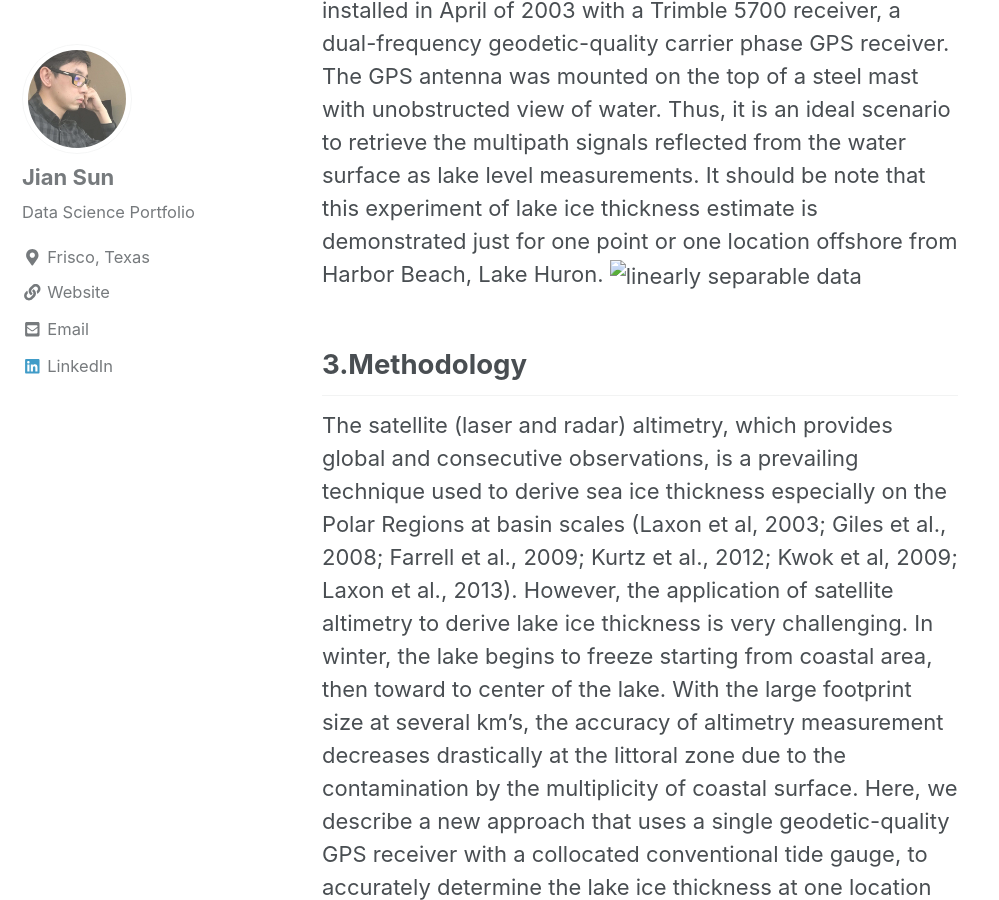
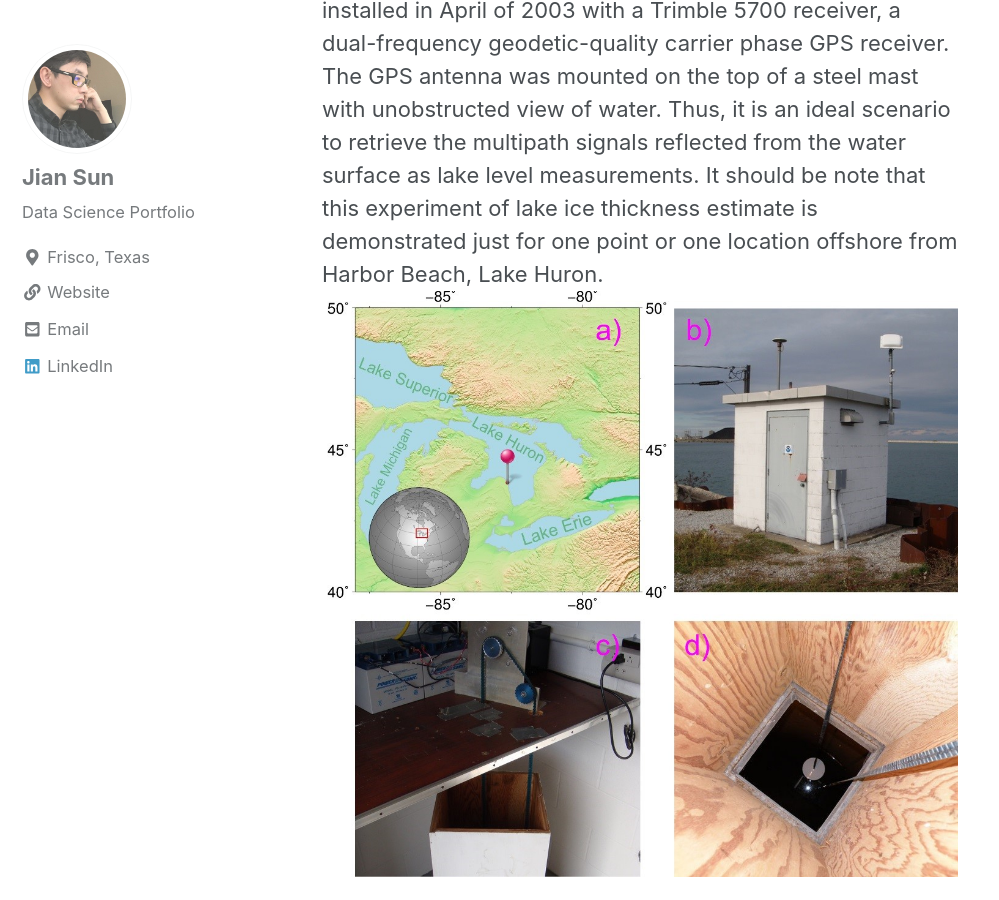
Before and after one commit to jianv/jianv.github.io, a Jekyll site: the page built from _posts/2017-08-21-gpsr-lakeice.md, in a window 1280 px wide and 900 px high, scrolled down 1709 px. Shown: the whole window, without its empty margins (0-999 px from the left). Built offline with Jekyll 4.4.1, drawn with Linux system fonts in a browser that asks for light colours; nearby versions of some CDN libraries; formulas are drawn with MathJax 3.

Commit message:
Update 2017-08-21-gpsr-lakeice.md

```diff
--- a/_posts/2017-08-21-gpsr-lakeice.md
+++ b/_posts/2017-08-21-gpsr-lakeice.md
@@ -12,23 +12,23 @@
 
 ## 2.Station Installation
   The Harbor Beach GPS site is named as “HBCH”, managed by NOAA’s National Geodetic Survey (NGS), is located at the coastal areas of Lake Huron, Michigan. It was originally installed in April of 2003 with a Trimble 5700 receiver, a dual-frequency geodetic-quality carrier phase GPS receiver. The GPS antenna was mounted on the top of a steel mast with unobstructed view of water. Thus, it is an ideal scenario to retrieve the multipath signals reflected from the water surface as lake level measurements. It should be note that this experiment of lake ice thickness estimate is demonstrated just for one point or one location offshore from Harbor Beach, Lake Huron.
-  <img src="{{ site.url }}{{ site.baseurl }}/images/gpsr-lakeice/2_1.jpg" alt="linearly separable data">
+  <img src="{{ site.url }}{{ site.baseurl }}/images/gpsr_lakeice/2_1.jpg" alt="linearly separable data">
 
 ## 3.Methodology
   The satellite (laser and radar) altimetry, which provides global and consecutive observations, is a prevailing technique used to derive sea ice thickness especially on the Polar Regions at basin scales (Laxon et al, 2003; Giles et al., 2008; Farrell et al., 2009; Kurtz et al., 2012; Kwok et al, 2009; Laxon et al., 2013). However, the application of satellite altimetry to derive lake ice thickness is very challenging. In winter, the lake begins to freeze starting from coastal area, then toward to center of the lake. With the large footprint size at several km’s, the accuracy of altimetry measurement decreases drastically at the littoral zone due to the contamination by the multiplicity of coastal surface. Here, we describe a new approach that uses a single geodetic-quality GPS receiver with a collocated conventional tide gauge, to accurately determine the lake ice thickness at one location offshore of Harbor Beach, on Lake Huron, Michigan.
-  <img src="{{ site.url }}{{ site.baseurl }}/images/gpsr-lakeice/3_1.png" alt="linearly separable data">
+  <img src="{{ site.url }}{{ site.baseurl }}/images/gpsr_lakeice/3_1.png" alt="linearly separable data">
   The figure shows the schematic of a GPS antenna affected by multipath signal reflected from the ice surface. The direct signals are interfered by the reflected signals due the phase difference. Although the ice has different properties of conductivity and relative permittivity with sea water, this interference pattern is visible as oscillations in the SNR data. From the simulated results in Chapter 2, the reflector height between GPS antenna and ice surface, can be accurately calculated by the dominant oscillation frequency. In other words, the ice surface height can also be obtained by the SNR technique. Therefore, the lake ice thickness T is as follow,
   $$T=h_ice-h_water$$
   The figure shows daily surface heights from GPS observation and conventional tide gauge. The ice thickness is equal the difference between these two measurements.
-  <img src="{{ site.url }}{{ site.baseurl }}/images/gpsr-lakeice/3_2.png" alt="linearly separable data">
+  <img src="{{ site.url }}{{ site.baseurl }}/images/gpsr_lakeice/3_2.png" alt="linearly separable data">
 
 ## 4.Results
-  <img src="{{ site.url }}{{ site.baseurl }}/images/gpsr-lakeice/4_1.png" alt="linearly separable data">
-  <img src="{{ site.url }}{{ site.baseurl }}/images/gpsr-lakeice/4_2.png" alt="linearly separable data">
+  <img src="{{ site.url }}{{ site.baseurl }}/images/gpsr_lakeice/4_2.png" alt="linearly separable data">
+  <img src="{{ site.url }}{{ site.baseurl }}/images/gpsr_lakeice/4_1.png" alt="linearly separable data">
 
 ## 5.Results and Discussion
-  <img src="{{ site.url }}{{ site.baseurl }}/images/gpsr-lakeice/5_2.png" alt="linearly separable data">
-  <img src="{{ site.url }}{{ site.baseurl }}/images/gpsr-lakeice/5_1.png" alt="linearly separable data">
+  <img src="{{ site.url }}{{ site.baseurl }}/images/gpsr_lakeice/5_1.png" alt="linearly separable data">
+  <img src="{{ site.url }}{{ site.baseurl }}/images/gpsr_lakeice/5_2.png" alt="linearly separable data">
 
 ## 6.Conclusion
   In this study, a new method is introduced, to derive coastal lake ice thickness using a single geodetic-quality GPS receiver with a collocated tide gauge, demonstrated for one offshore location from Harbor Beach and on Lake Huron, Michigan. The derived ice thickness at a location offshore from Harbor Beach is validated with model ice coverage data provided by NOAA/GLERL. The results show that, as ice coverage product, the ice thickness is also a reliable indicator of lake ice variation, and a critical input. When the ice coverage stops increasing, the ice thickness can still grow in freezing period. Therefore, the GNSS-R based ice thickness data set could plausibly be used as additional information, and if they are adequately spatially sampled over or along the entire coastal regions of the Lake, to potentially improve our knowledge on the effect of lake ice thickness on severe weather forecasting over the Great Lakes region.
```
